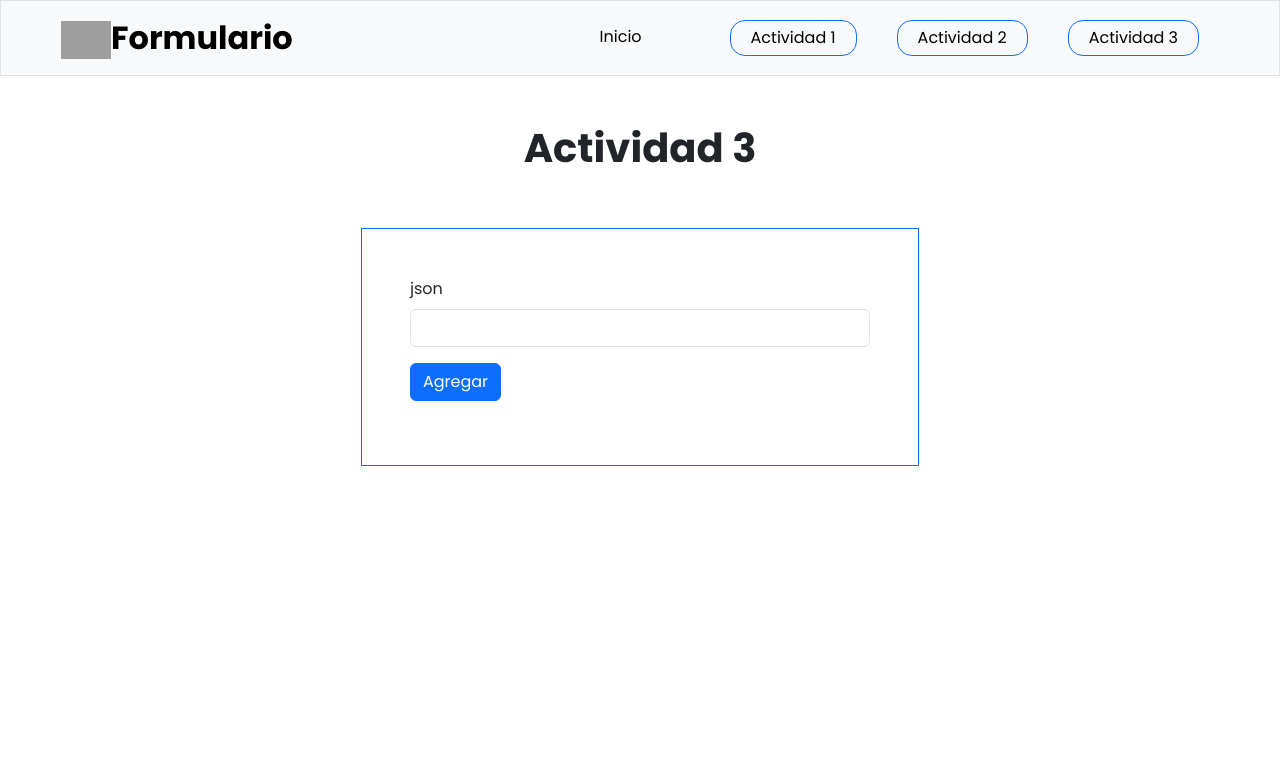
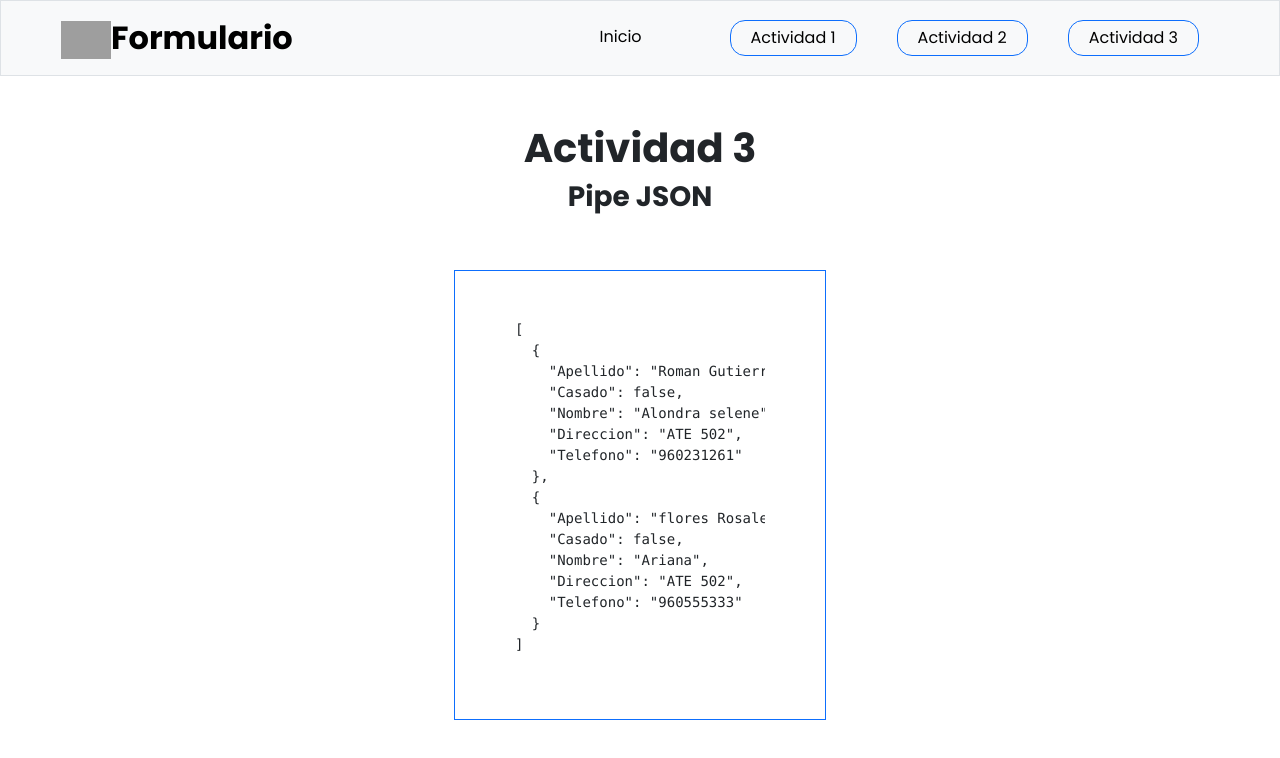
Before and after one commit to Roman-code-web/ANGULAR-AA13-actividad, an Angular app: page /actividad3 in a window 1280 px wide. Shown: the top 758 px of the page. Built offline with nearby package versions, Linux system fonts and the light colour scheme; grey boxes are pictures that could not be loaded.

Commit message:
logica del Form3

```diff
--- a/src/app/componentes/formulario1/formulario1.component.html
+++ b/src/app/componentes/formulario1/formulario1.component.html
@@ -1,14 +1,15 @@
 <div class="container my-5">
     <div class="container d-flex flex-column justify-content-center">
-        <h2 class="fs-1 fw-bold text-center">Actividad 1</h2>
+        <h2 class="fs-1 fw-bold text-center">{{titulo | uppercase}}</h2>
+        <h3 class="fs-3fw-bold text-center">{{subtitulo}}</h3>
         <div class="row d-flex justify-content-center my-5">
             <div class="col-md-6 col-sm-12 col-xs-12 border border-primary p-5">
                 <form class="" >
                     <div class="mb-3">
                       <label for="palabra" class="form-label">Palabra</label>
-                      <input type="text" class="form-control" id="palabra" name="palabra" [(ngModel)]="palabra">
+                      <input type="text" class="form-control" id="palabra" name="palabra" placeholder="Escribe una palabra" [(ngModel)]="palabra">
                     </div>
-                    <div class="mb-3">
+                    <div class="my-3 alert alert-primary">
                        <p>Resultado: <span>{{palabra | uppercase}}</span> </p>
                     </div>
                 </form>
--- a/src/app/componentes/formulario1/formulario1.component.ts
+++ b/src/app/componentes/formulario1/formulario1.component.ts
@@ -7,4 +7,6 @@ import { Component } from '@angular/core';
 })
 export class Formulario1Component {
 palabra!:string;
+titulo="Actividad 1";
+subtitulo="Pipe Uppercase";
 }
--- a/src/app/componentes/formulario2/formulario2.component.html
+++ b/src/app/componentes/formulario2/formulario2.component.html
@@ -1,11 +1,12 @@
 <div class="container my-5">
     <div class="container d-flex flex-column justify-content-center">
-        <h2 class="fs-1 fw-bold text-center">Actividad 2</h2>
+        <h2 class="fs-1 fw-bold text-center">{{titulo |uppercase}}</h2>
+        <h3 class="fs-3 fw-bold text-center">{{subtitulo}}</h3>
         <div class="row d-flex justify-content-center my-5">
             <div class="col-md-6 col-sm-12 col-xs-12 border border-primary p-5">
                 <form class="" >
                     <div class="mb-3">
-                      <label for="palabra" class="form-label">Valor</label>
+                      <label for="palabra" class="form-label">Monto de Dinero</label>
                       <input type="number" class="form-control" id="moneda" name="moneda" [(ngModel)]="moneda" >
                     </div>
                     <div class="mb-3">
@@ -17,9 +18,9 @@
                           </select>
                     </div>
                     <div class="container w-100" [ngSwitch]="tipoMoneda">
-                        <div *ngSwitchCase="'EUR'" [ngClass]="'bg-success bg-opacity-50 py-2 text-dark fs-5'" ><p class="text-center fw-bold">Resultado:</p> <p class="text-center">{{moneda | currency:tipoMoneda }} </p></div>
-                        <div *ngSwitchCase="'USD'" [ngClass]="'bg-primary bg-opacity-50 py-2 text-dark fs-5'"><p class="text-center fw-bold">Resultado:</p> <p class="text-center"> {{moneda | currency:tipoMoneda }} </p></div>
-                        <div *ngSwitchCase="'PEN'" [ngClass]="'bg-info  bg-opacity-50 py-2 text-dark fs-5'"><p class="text-center fw-bold">Resultado:</p> <p class="text-center">  {{moneda | currency:tipoMoneda }} </p></div>
+                        <div *ngSwitchCase="'EUR'" [ngClass]="'alert alert-success py-2 text-dark fs-5'" ><p class="text-center fw-bold">Resultado:</p> <p class="text-center">{{moneda | currency:tipoMoneda }} </p></div>
+                        <div *ngSwitchCase="'USD'" [ngClass]="'alert alert-primary py-2 text-dark fs-5'"><p class="text-center fw-bold">Resultado:</p> <p class="text-center"> {{moneda | currency:tipoMoneda }} </p></div>
+                        <div *ngSwitchCase="'PEN'" [ngClass]="'alert alert-warning  bg-opacity-50 py-2 text-dark fs-5'"><p class="text-center fw-bold">Resultado:</p> <p class="text-center">  {{moneda | currency:'S/. ' }} </p></div>
                     </div>
                 </form>
             </div>
--- a/src/app/componentes/formulario2/formulario2.component.ts
+++ b/src/app/componentes/formulario2/formulario2.component.ts
@@ -6,6 +6,8 @@ import { Component } from '@angular/core';
   styleUrls: ['./formulario2.component.css']
 })
 export class Formulario2Component {
+  titulo="Actividad 2";
+  subtitulo="Pipe Currency";
   moneda!:number;
   tipoMoneda="";
 }
--- a/src/app/componentes/formulario3/formulario3.component.html
+++ b/src/app/componentes/formulario3/formulario3.component.html
@@ -1,17 +1,12 @@
 <div class="container my-5">
     <div class="container d-flex flex-column justify-content-center">
-        <h2 class="fs-1 fw-bold text-center">Actividad 3</h2>
+        <h2 class="fs-1 fw-bold text-center">{{titulo}}</h2>
+        <h3 class="fs-3 fw-bold text-center">{{subtitulo}}</h3>
         <div class="row d-flex justify-content-center my-5">
-            <div class="col-md-6 col-sm-12 col-xs-12 border border-primary p-5">
-                <form class="" >
-                    <div class="mb-3">
-                      <label for="palabra" class="form-label">json</label>
-                      <input type="text" class="form-control" id="palabra" >
-                    </div>
-                    <div class="mb-3">
-                        <button class="btn btn-primary">Agregar</button>
-                     </div>
-                </form>
+            <div class="col-md-4 col-sm-4 col-xs-12 border border-primary p-5">
+                <div class="container">
+                    <pre>{{lista | json}} </pre>
+                </div>
             </div>
         </div>
     </div>
--- a/src/app/componentes/formulario3/formulario3.component.ts
+++ b/src/app/componentes/formulario3/formulario3.component.ts
@@ -6,5 +6,21 @@ import { Component } from '@angular/core';
   styleUrls: ['./formulario3.component.css']
 })
 export class Formulario3Component {
-
+  titulo="Actividad 3";
+  subtitulo="Pipe JSON";
+  lista=[{
+    'Apellido':'Roman Gutierrez',
+    'Casado':false,
+    'Nombre':'Alondra selene',
+    'Direccion':'ATE 502',
+    'Telefono':'960231261',
+  },
+  {
+    'Apellido':'flores Rosales',
+    'Casado':false,
+    'Nombre':'Ariana',
+    'Direccion':'ATE 502',
+    'Telefono':'960555333',
+  }
+]
 }
--- a/src/app/pages/actividad1/actividad1.component.html
+++ b/src/app/pages/actividad1/actividad1.component.html
@@ -1,2 +1 @@
-
 <app-formulario1></app-formulario1>
--- a/src/app/pages/actividad1/actividad1.component.ts
+++ b/src/app/pages/actividad1/actividad1.component.ts
@@ -6,4 +6,5 @@ import { Component } from '@angular/core';
   styleUrls: ['./actividad1.component.css']
 })
 export class Actividad1Component {
+
 }
--- a/src/app/pages/home/home.component.html
+++ b/src/app/pages/home/home.component.html
@@ -1,7 +1,10 @@
 <div class="container my-5">
-    <h1 class="text-center">SESION 13 PIPES EN ANGULAR</h1>
     <div class="container">
-        <div class="container">
+        <h1 class="text-center my-5" style="margin-top: 150px !important;">SESION 13 PIPES EN ANGULAR</h1>
+        <div class="container d-flex justify-content-center">
+            <a class="btn btn-dark py-3 px-5 rounded-5 m-3"  routerLink="/actividad1">Actividad 1</a>
+            <a class="btn btn-dark py-3 px-5 rounded-5 m-3" routerLink="/actividad1">Actividad 1</a>
+            <a class="btn btn-dark py-3 px-5 rounded-5 m-3" routerLink="/actividad1">Actividad 1</a>
 
         </div>
     </div>
--- a/src/app/pages/pages.module.ts
+++ b/src/app/pages/pages.module.ts
@@ -6,6 +6,7 @@ import { Actividad2Component } from './actividad2/actividad2.component';
 import { Actividad3Component } from './actividad3/actividad3.component';
 import { FormsModule } from '@angular/forms';
 import { ComponentesModule } from '../componentes/componentes.module';
+import { RouterModule } from '@angular/router';
 
 
 
@@ -18,6 +19,7 @@ import { ComponentesModule } from '../componentes/componentes.module';
   ],
   imports: [
     CommonModule,
+    RouterModule,
     ComponentesModule
   ]
 })
```
